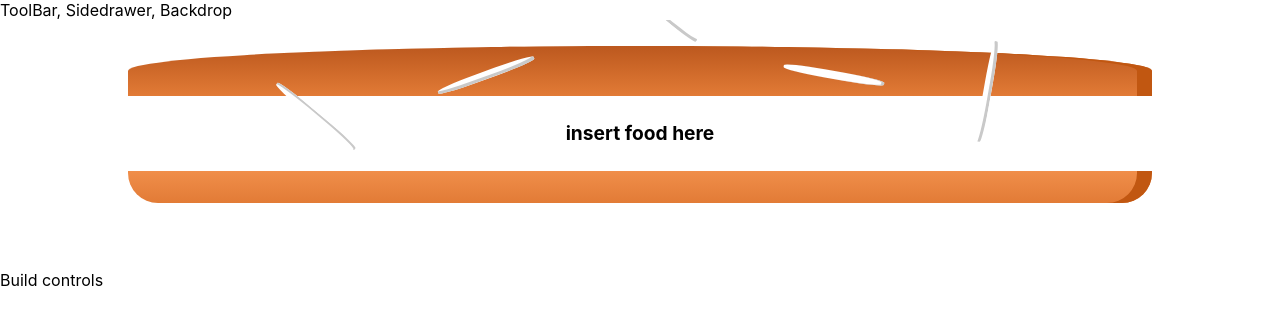
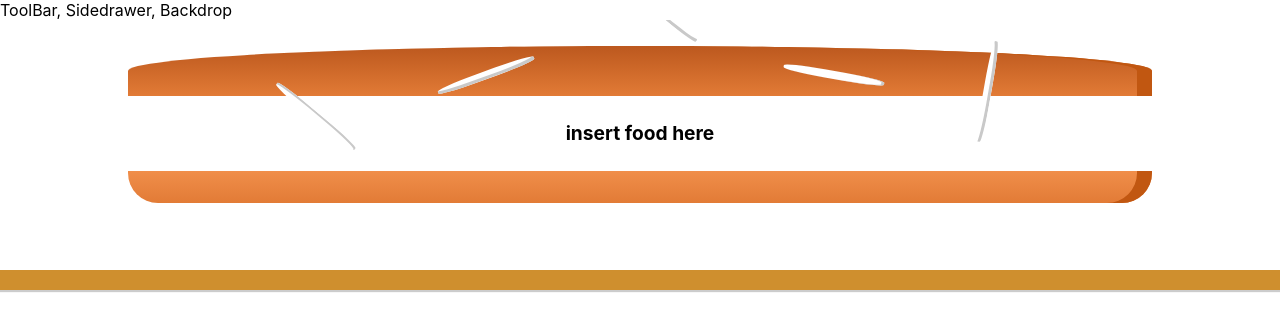
Before and after one commit to gerbriel/hamburger, a React (Create React App) app: page / in a window 1280 px wide. Shown: the top 330 px of the page. Built offline with nearby package versions, Linux system fonts and the light colour scheme.

Commit message:
controls display
i got lost setting up controls styling/ getting tme to appear. see (https://www.udemy.com/course/react-the-complete-guide-incl-redux/learn/lecture/8109026#overview) for possible error

```diff
--- a/src/components/Burger/BuildControls/BuildControl/BuildControl.js
+++ b/src/components/Burger/BuildControls/BuildControl/BuildControl.js
@@ -1,5 +1,6 @@
 import React from 'react';
-import classes from './BuildControl.css';
+import classes from './BuildControls.css';
+
 
 const buildControl =(props)=>(
     <div className='BuildControl'>
--- /dev/null
+++ b/src/components/Burger/BuildControls/BuildControl/BuildControls.css
@@ -0,0 +1,10 @@
+.BuildControl{
+    width:100%;
+    background-color:#cf8f2e;
+    display:flex;
+    flex-flow:column;
+    align-items:center;
+    box-shadow:0 2px 1px #ccc;
+    margin:auto;
+    padding:10px 0px;
+}
--- a/src/components/Burger/BuildControls/BuildControls.css
+++ b/src/components/Burger/BuildControls/BuildControls.css
@@ -1,10 +1,56 @@
-.BuildControls{
-    width:100%;
-    background-color:#cf8f2e;
+.BuildControl {
     display:flex;
-    flex-flow:column;
+    justify-content:space-between;
     align-items:center;
-    box-shadow:0 2px 1px #ccc;
-    margin:auto;
-    padding:10px 0px;
+    margin:5px 0;
 }
+
+.BuildControl button {
+    display:block;
+    font:inherit;
+    padding:5px;
+    margin:0 5px;
+    width:80px;
+    border:1px solid #AA6817;
+    cursor:pointer;
+    outline:none;
+}
+
+.BuildControl button:disabled {
+    background-color:#AC9980;
+    border:1px solid #7E7365;
+    color:#ccc;
+    cursor:default;
+}
+
+.BuildControl button:hover:disabled {
+    background-color:#AC9980;
+    color:#ccc;
+    cursor:not-allowed;
+}
+
+.Label {
+    padding:10px;
+    font-weight:bold;
+    width:80px;
+}
+
+.BuildControl .Less {
+    background-color:#D39952;
+    color:white;
+}
+
+.BuildControl .More {
+    background-color:#8F5E1E;
+    color:white;
+}
+
+.BuildControl .Less:hover, .BuildControl .Less:active {
+    background-color:#DAA972;
+    color:white;
+}
+
+.BuildControl .More:hover,.BuildControl .More:active {
+    background-color:#99703F;
+    color:white;
+}
--- a/src/components/Burger/BuildControls/BuildControls.js
+++ b/src/components/Burger/BuildControls/BuildControls.js
@@ -1,9 +1,18 @@
 import React from 'react';
-import classes from '../BuildControls/BuildControls.css';
+import classes from './BuildControls.css';
+import BuildControl from './BuildControl/BuildControl';
 
+const controls = [
+    {label:'Salad', type:'salad'},
+    {label:'Bacon', type:'bacon'},
+    {label:'Cheese', type:'cheese'},
+    {label:'Meat', type:'meat'},
+];
 const buildControls=(props)=>(
-    <div>
-
+    <div className='BuildControl'>
+        {controls.map(ctrl=>{
+            <BuildControl key={ctrl.label} label={ctrl.label}/>
+        })}
     </div>
 );
 export default buildControls;
--- a/src/containers/BurgerBuilder/BurgerBuilder.js
+++ b/src/containers/BurgerBuilder/BurgerBuilder.js
@@ -1,7 +1,7 @@
 import React, {Component} from 'react';
 import Aux from '../../hoc/Aux';
 import Burger from '../../components/Burger/Burger';
-
+import BuildControls from '../../components/Burger/BuildControls/BuildControls';
 class BurgerBuilder extends Component{
     state={
         ingredients: {
@@ -15,7 +15,7 @@
         return(
             <Aux>
                 <Burger ingredients={this.state.ingredients}/>
-                <div>Build controls</div>
+                <BuildControls/>
             </Aux>
         );
     }
```
Also changed, not shown: src/components/Burger/BuildControls/BuildControl/BuildControl.css (deleted, +0 -56 lines).
